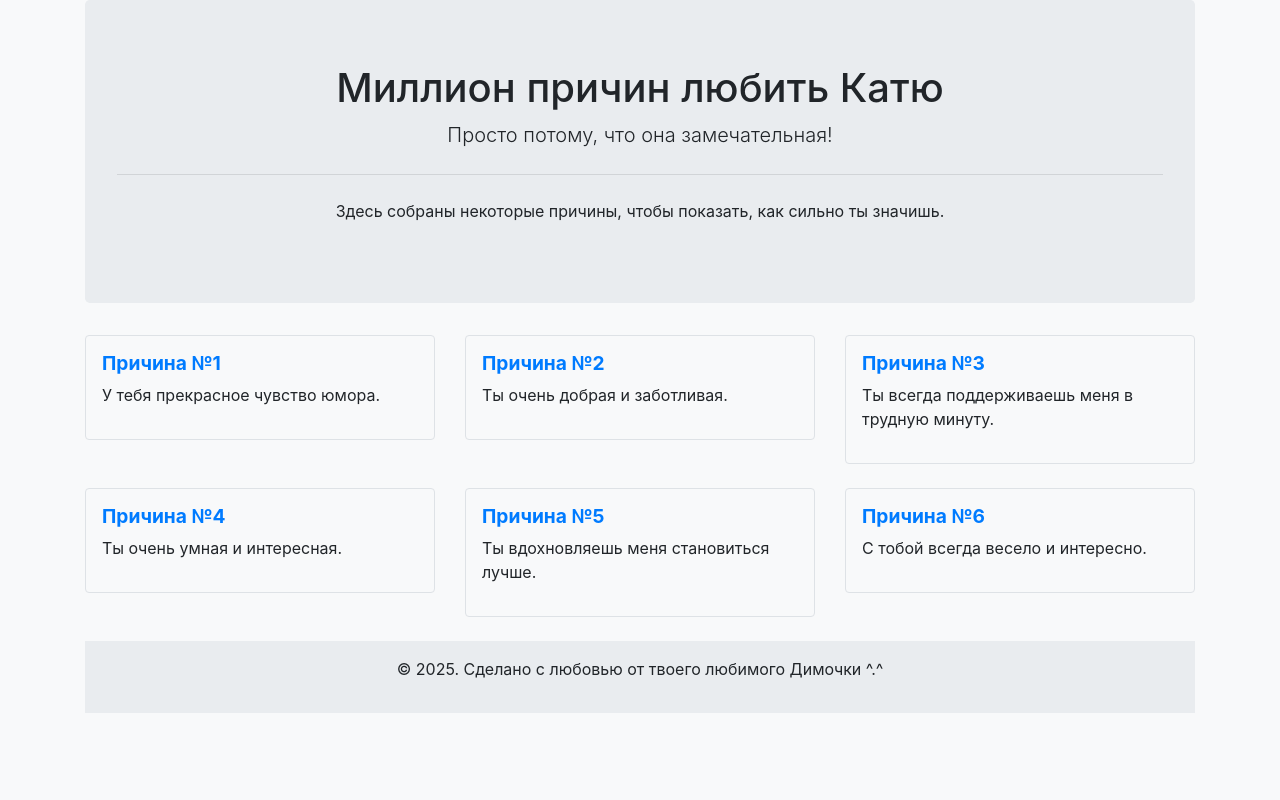
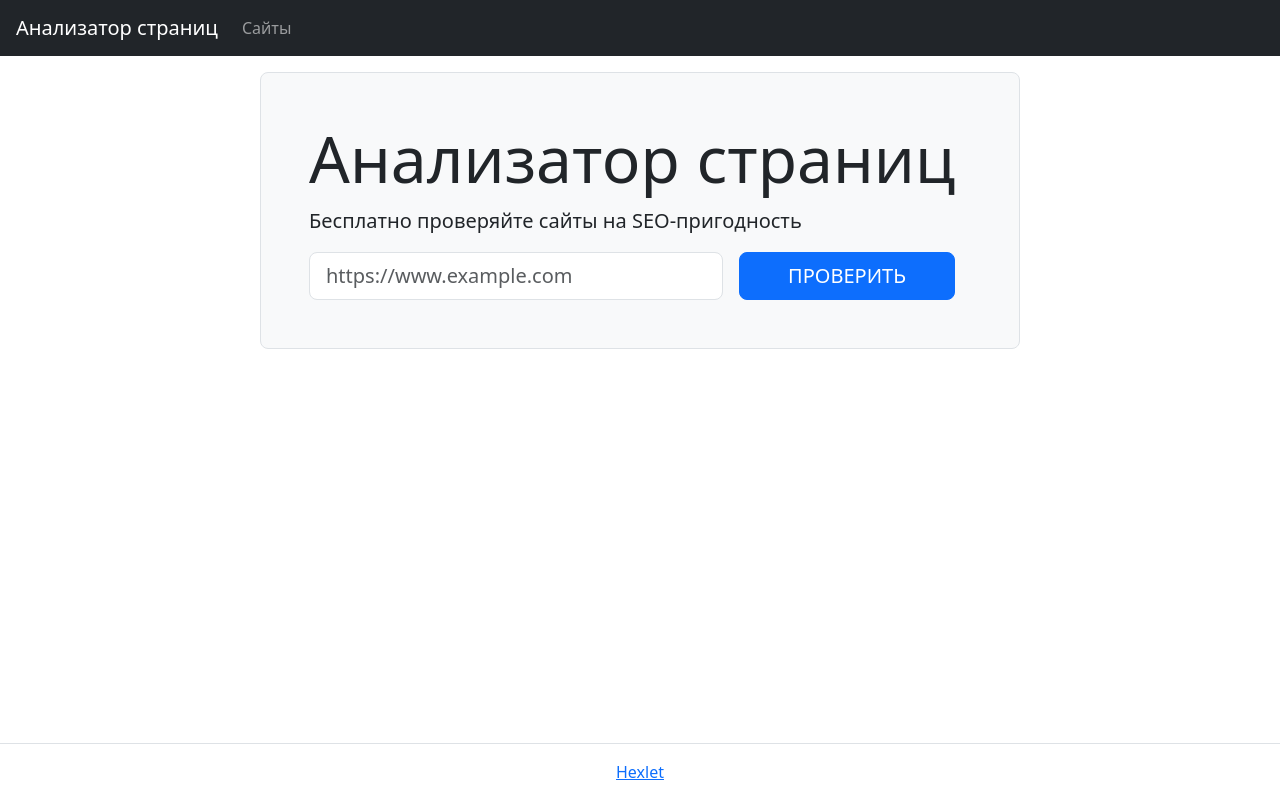
Before and after one commit to Pikachy337/python-project-83, a Flask app: page / in a window 1280 px wide. Run offline with Flask 3, Linux system fonts and the light colour scheme; some libraries are stand-ins or nearby versions.

Commit message:
add index.html

```diff
--- a/page_analyzer/templates/index.html
+++ b/page_analyzer/templates/index.html
@@ -1,121 +1,55 @@
 <!DOCTYPE html>
 <html lang="ru">
 <head>
-    <meta charset="UTF-8">
-    <meta name="viewport" content="width=device-width, initial-scale=1.0">
-    <title>Миллион причин любить Катю</title>
-    <link rel="stylesheet" href="https://stackpath.bootstrapcdn.com/bootstrap/4.5.2/css/bootstrap.min.css">
-    <style>
-        body {
-            background-color: #f8f9fa;
-        }
+    <meta charset="utf-8">
+    <meta name="viewport" content="width=device-width, initial-scale=1, shrink-to-fit=no">
+    <meta name="description" content="Third project for Hexlet.io">
+    <link href="https://cdn.jsdelivr.net/npm/bootstrap@5.3.3/dist/css/bootstrap.min.css" rel="stylesheet" integrity="sha384-QWTKZyjpPEjISv5WaRU9OFeRpok6YctnYmDr5pNlyT2bRjXh0JMhjY6hW+ALEwIH" crossorigin="anonymous">
+    <title>Анализатор страниц</title>
+  </head>
+<body class="min-vh-100 d-flex flex-column">
+  <header class="flex-shrink-0">
+    <nav class="navbar navbar-expand-md navbar-dark bg-dark px-3">
+  <a class="navbar-brand" href="/">Анализатор страниц</a>
+  <div id="navbarNav">
+      <ul class="navbar-nav">
+        <li class="nav-item"><a class="nav-link " href="/urls">Сайты</a></li>
+      </ul>
+  </div>
+</nav>
 
-        .jumbotron {
-            background-color: #e9ecef;
-            text-align: center;
-            padding: 4rem 2rem;
-            margin-bottom: 2rem;
-        }
+  </header>
 
-        .reason-card {
-            margin-bottom: 1.5rem;
-            border: 1px solid #dee2e6;
-            border-radius: 0.25rem;
-        }
 
-        .reason-card-body {
-            padding: 1rem;
-        }
 
-        .footer {
-            text-align: center;
-            padding: 1rem;
-            background-color: #e9ecef;
-        }
+  <main class="flex-grow-1">
+    <div class="container-lg mt-3">
+      <h1></h1>
 
-        /* Optional: For a little more styling */
-        .reason-number {
-            font-size: 1.2rem;
-            font-weight: bold;
-            color: #007bff; /* Bootstrap primary color */
-        }
-    </style>
-</head>
-<body>
 
-    <div class="container">
-        <div class="jumbotron">
-            <h1>Миллион причин любить Катю</h1>
-            <p class="lead">Просто потому, что она замечательная!</p>
-            <hr class="my-4">
-            <p>Здесь собраны некоторые причины, чтобы показать, как сильно ты значишь.</p>
-        </div>
+<div class="row">
+  <div class="col-12 col-md-10 col-lg-8 mx-auto border rounded-3 bg-light p-5">
+    <h1 class="display-3">Анализатор страниц</h1>
+    <p class="lead">Бесплатно проверяйте сайты на SEO-пригодность</p>
+    <form action="/urls " method="post" class="d-flex justify-content-center">
+    <label for="text" class="visually-hidden">Url для проверки</label>
+    <input type="text" name="url" placeholder="https://www.example.com" value="" class="form-control form-control-lg" required="">
+    <input type="submit" class="btn btn-primary  btn-lg ms-3 px-5 text-uppercase mx-3" value="Проверить">
+</form>
+  </div>
+</div>
 
-        <div class="row">
-            <div class="col-md-4">
-                <div class="reason-card">
-                    <div class="reason-card-body">
-                        <h5 class="reason-number">Причина №1</h5>
-                        <p class="reason-text">У тебя прекрасное чувство юмора.</p>
-                    </div>
-                </div>
-            </div>
+    </div>
+  </main>
+  <footer class="border-top py-3 mt-5 flex-shrink-0">
+  <div class="container-lg">
+    <div class="text-center">
+      <a href="https://ru.hexlet.io/" target="_blank">Hexlet</a>
+    </div>
+  </div>
+</footer>
 
-            <div class="col-md-4">
-                <div class="reason-card">
-                    <div class="reason-card-body">
-                        <h5 class="reason-number">Причина №2</h5>
-                        <p class="reason-text">Ты очень добрая и заботливая.</p>
-                    </div>
-                </div>
-            </div>
+  <script src="https://cdn.jsdelivr.net/npm/bootstrap@5.3.3/dist/js/bootstrap.bundle.min.js" integrity="sha384-YvpcrYf0tY3lHB60NNkmXc5s9fDVZLESaAA55NDzOxhy9GkcIdslK1eN7N6jIeHz" crossorigin="anonymous"></script>
 
-            <div class="col-md-4">
-                <div class="reason-card">
-                    <div class="reason-card-body">
-                        <h5 class="reason-number">Причина №3</h5>
-                        <p class="reason-text">Ты всегда поддерживаешь меня в трудную минуту.</p>
-                    </div>
-                </div>
-            </div>
-
-            <!-- Добавьте больше карточек с причинами по аналогии -->
-
-            <div class="col-md-4">
-                <div class="reason-card">
-                    <div class="reason-card-body">
-                        <h5 class="reason-number">Причина №4</h5>
-                        <p class="reason-text">Ты очень умная и интересная.</p>
-                    </div>
-                </div>
-            </div>
-
-            <div class="col-md-4">
-                <div class="reason-card">
-                    <div class="reason-card-body">
-                        <h5 class="reason-number">Причина №5</h5>
-                        <p class="reason-text">Ты вдохновляешь меня становиться лучше.</p>
-                    </div>
-                </div>
-            </div>
-
-             <div class="col-md-4">
-                <div class="reason-card">
-                    <div class="reason-card-body">
-                        <h5 class="reason-number">Причина №6</h5>
-                        <p class="reason-text">С тобой всегда весело и интересно.</p>
-                    </div>
-                </div>
-            </div>
-        </div>
-
-        <div class="footer">
-            <p>&copy; 2025. Сделано с любовью от твоего любимого Димочки ^.^</p>
-        </div>
-    </div>
-
-    <script src="https://code.jquery.com/jquery-3.5.1.slim.min.js"></script>
-    <script src="https://cdn.jsdelivr.net/npm/@popperjs/core@2.5.3/dist/umd/popper.min.js"></script>
-    <script src="https://stackpath.bootstrapcdn.com/bootstrap/4.5.2/js/bootstrap.min.js"></script>
 </body>
 </html>
```
